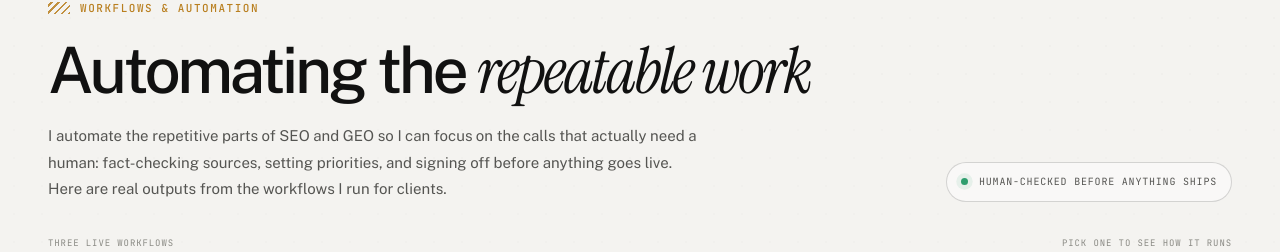
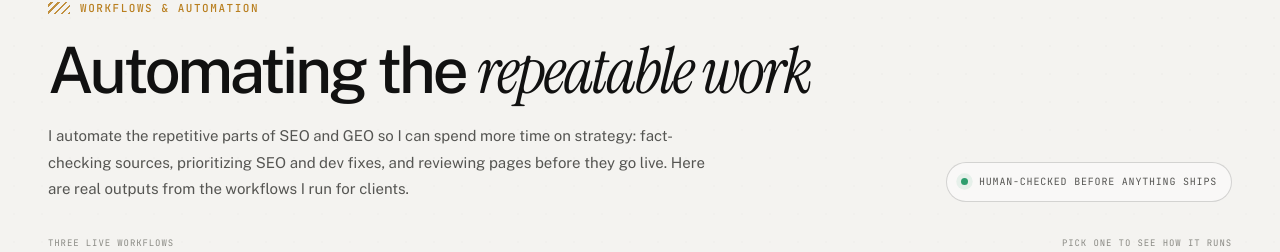
Before and after one commit to reyserved/reyserved.github.io, a Next.js app in the folder site/: page / in a window 1280 px wide. Shown: the part 2478-2730 px from the top of the page. Built offline with nearby package versions, Linux system fonts and the light colour scheme.

Commit message:
Refine automation section introduction

```diff
--- a/site/src/components/AutomationSection.jsx
+++ b/site/src/components/AutomationSection.jsx
@@ -211,9 +211,9 @@ export default function AutomationSection() {
               Automating the <em>repeatable work</em>
             </h2>
             <p className="auto-sub">
-              I automate the repetitive parts of SEO and GEO so I can focus on the calls that actually need a human:
-              fact-checking sources, setting priorities, and signing off before anything goes live. Here are real
-              outputs from the workflows I run for clients.
+              I automate the repetitive parts of SEO and GEO so I can spend more time on strategy: fact-checking
+              sources, prioritizing SEO and dev fixes, and reviewing pages before they go live. Here are real outputs
+              from the workflows I run for clients.
             </p>
           </div>
           <div className="auto-badge"><i aria-hidden="true" /> Human-checked before anything ships</div>
```
Also changed, not shown: 38 other files (tests, documents, lock files or other folders).
